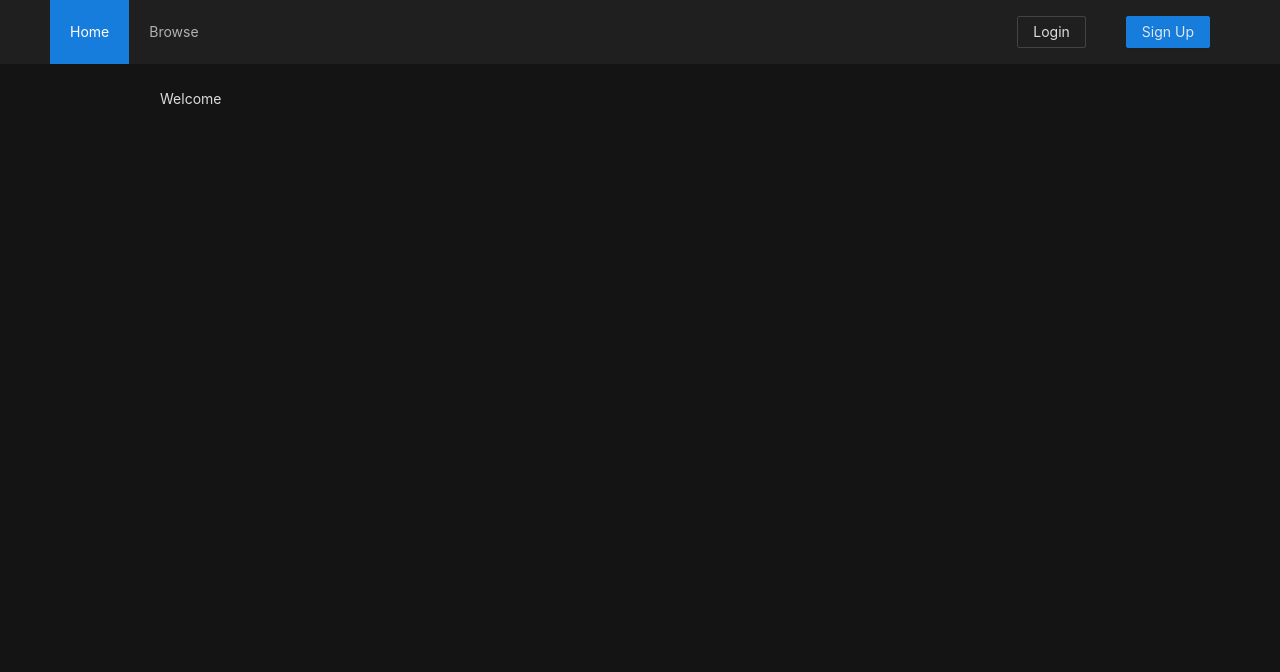
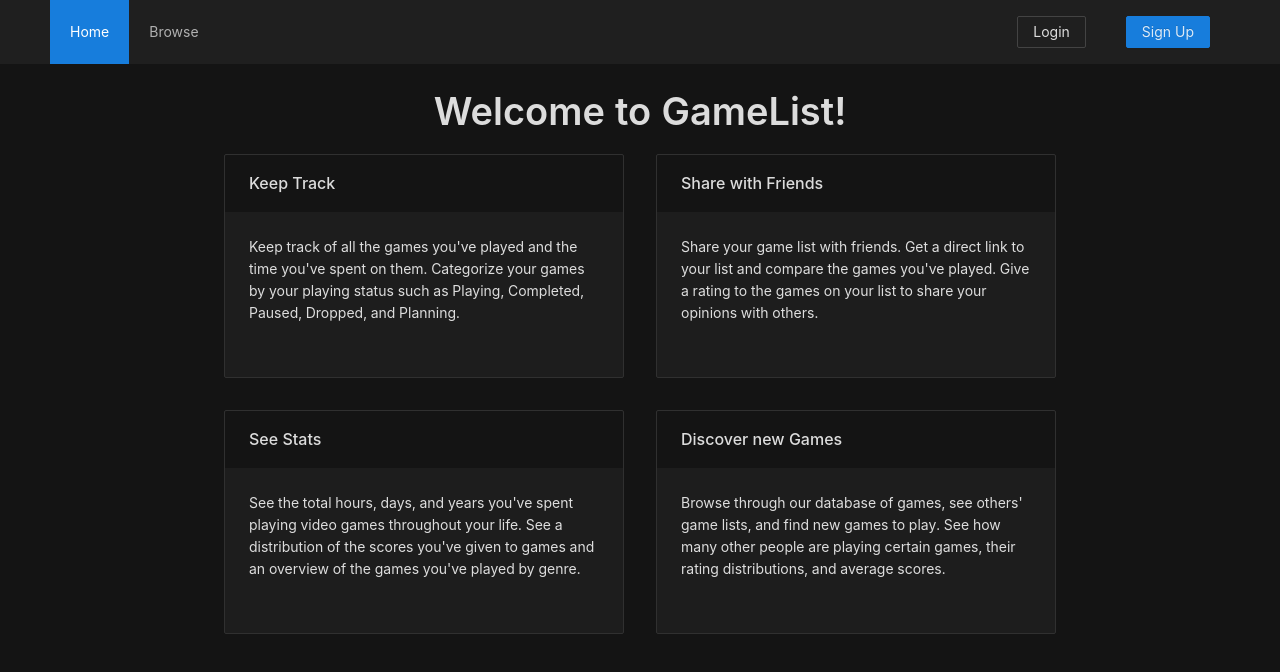
Before and after one commit to amagana8/game-list, a Next.js app: page / in a window 1280 px wide. Shown: the top 672 px of the page. Built offline with nearby package versions, Linux system fonts and the light colour scheme.

Commit message:
added some information about the website to the home page

```diff
--- a/src/pages/index.tsx
+++ b/src/pages/index.tsx
@@ -1,9 +1,11 @@
 import type { NextPage } from 'next';
 import Head from 'next/head';
-import { Layout } from 'antd';
+import { Card, Col, Layout, Row, Space, Typography } from 'antd';
 import { NavBar } from '@components/navBar';
+import styles from '@styles/index.module.scss';
 
 const { Content } = Layout;
+const { Title, Paragraph } = Typography;
 
 const Home: NextPage = () => {
   return (
@@ -12,7 +14,54 @@ const Home: NextPage = () => {
         <title>Home - GameList</title>
       </Head>
       <NavBar index="1" />
-      <Content>Welcome</Content>
+      <Content className={styles.content}>
+        <Title>Welcome to GameList!</Title>
+        <Space direction="vertical" size={32}>
+          <Row gutter={32}>
+            <Col>
+              <Card title="Keep Track" className={styles.card}>
+                <Paragraph>
+                  Keep track of all the games {"you've"} played and the time{' '}
+                  {"you've"} spent on them. Categorize your games by your
+                  playing status such as Playing, Completed, Paused, Dropped,
+                  and Planning.
+                </Paragraph>
+              </Card>
+            </Col>
+            <Col>
+              <Card title="Share with Friends" className={styles.card}>
+                <Paragraph>
+                  Share your game list with friends. Get a direct link to your
+                  list and compare the games {"you've"} played. Give a rating to
+                  the games on your list to share your opinions with others.
+                </Paragraph>
+              </Card>
+            </Col>
+          </Row>
+          <Row gutter={32}>
+            <Col>
+              <Card title="See Stats" className={styles.card}>
+                <Paragraph>
+                  See the total hours, days, and years {"you've"} spent playing
+                  video games throughout your life. See a distribution of the
+                  scores {"you've"} given to games and an overview of the games{' '}
+                  {"you've"} played by genre.
+                </Paragraph>
+              </Card>
+            </Col>
+            <Col>
+              <Card title="Discover new Games" className={styles.card}>
+                <Paragraph>
+                  Browse through our database of games, see {"others'"} game
+                  lists, and find new games to play. See how many other people
+                  are playing certain games, their rating distributions, and
+                  average scores.
+                </Paragraph>
+              </Card>
+            </Col>
+          </Row>
+        </Space>
+      </Content>
     </>
   );
 };
--- a/src/styles/globals.scss
+++ b/src/styles/globals.scss
@@ -64,3 +64,10 @@ body {
 .ant-table-container {
   padding-bottom: 5rem;
 }
+
+.ant-card {
+  background: $bg-secondary;
+  &-head {
+    background: $bg-primary;
+  }
+}
--- /dev/null
+++ b/src/styles/index.module.scss
@@ -0,0 +1,17 @@
+.content {
+  display: grid;
+  place-items: center;
+}
+
+.card {
+  width: 25rem;
+  height: 14rem;
+}
+
+.body {
+  background: #1d1d1d;
+}
+
+.head {
+  background: #141414;
+}
```
Also changed, not shown: src/styles/Home.module.scss (deleted, +0 -115 lines).
